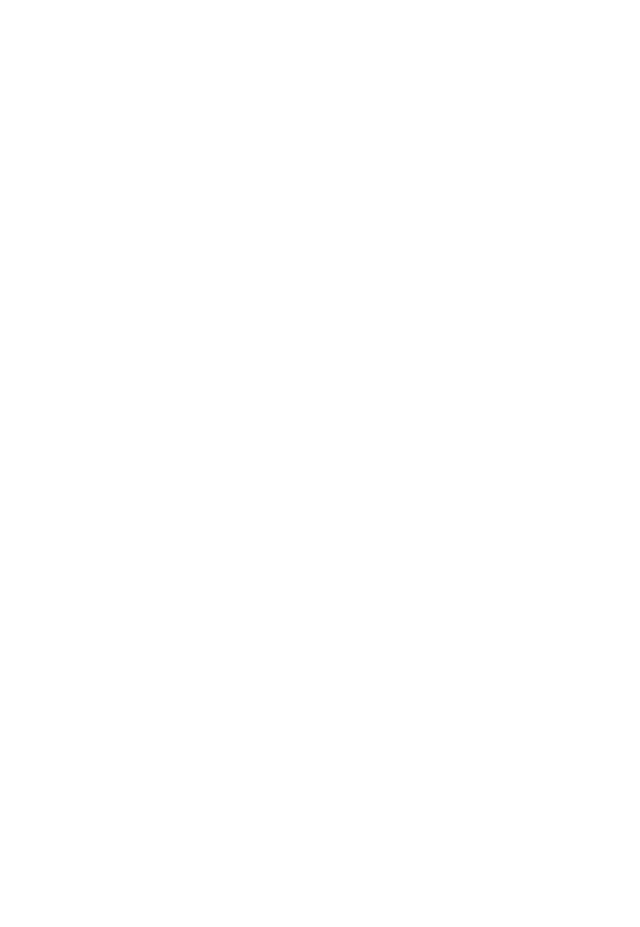
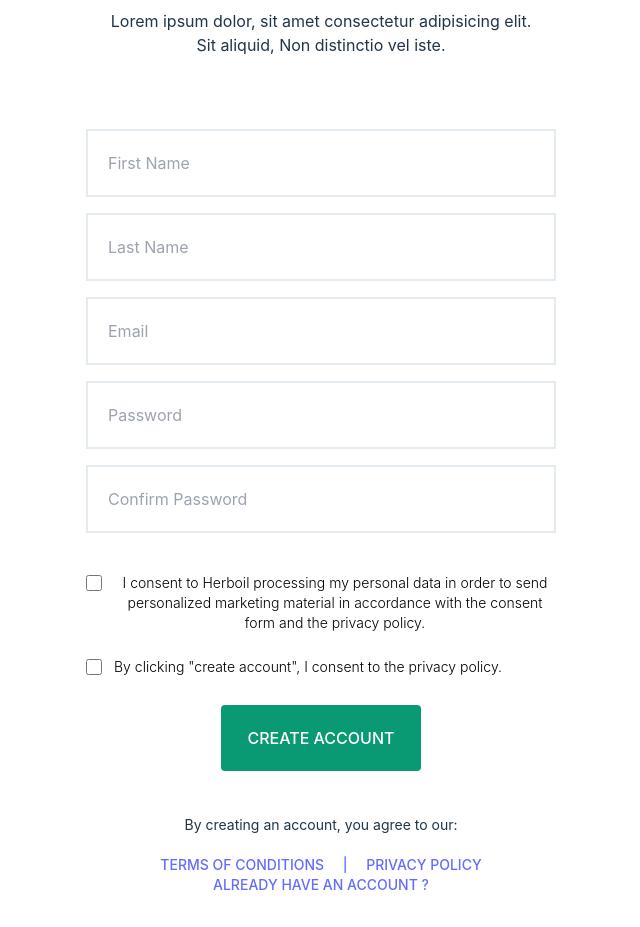
Before and after one commit to HarshShahDev/jpharam, a React (Vite) app in the folder client/: page /register in a window 1280 px wide. Shown: the part 160-1087 px from the top of the page, without its empty margins (319-959 px from the left). Before the commit the page ends 800 px from the top, so only its background shows below. Built offline with nearby package versions, Linux system fonts and the light colour scheme.

Commit message:
feat: :sparkles: Adding Register page

```diff
--- a/client/package.json
+++ b/client/package.json
@@ -12,11 +12,13 @@
   "dependencies": {
     "@apollo/client": "^3.7.15",
     "graphql": "^16.6.0",
+    "lodash": "^4.17.21",
     "react": "^18.2.0",
     "react-dom": "^18.2.0",
     "react-router-dom": "^6.12.0"
   },
   "devDependencies": {
+    "@types/lodash": "^4.14.195",
     "@types/node": "^20.2.5",
     "@types/react": "^18.0.37",
     "@types/react-dom": "^18.0.11",
--- a/client/src/components/AppContainer/index.tsx
+++ b/client/src/components/AppContainer/index.tsx
@@ -1,12 +1,14 @@
 import { Route, Routes } from "react-router-dom";
 import Login from "../../pages/Login";
 import Home from "../../pages/Home";
+import Register from "../../pages/Register";
 
 export default function AppContainer() {
   return (
     <Routes>
       <Route>
         <Route path="/login" element={<Login />} />
+        <Route path="/register" element={<Register />} />
         <Route path="/" element={<Home />} />
       </Route>
     </Routes>
--- /dev/null
+++ b/client/src/pages/Register.tsx
@@ -0,0 +1,56 @@
+import { startCase } from "lodash"
+/**
+ * Renders a registration form with input fields for first name, last name, email, password, and confirm password.
+ *
+ * @return {JSX.Element} The JSX element representing the register form
+ */
+export default function Register() {
+  const fields = [{ name: "firstName", type: "text" }, { name: "lastName", type: "text" }, { name: "email", type: "text" }, { name: "password", type: "password" }, { name: "confirmPassword", type: "password" }]
+
+  return (
+    <>
+      <section>
+        <h1 className="section-title">Register <br />Your Account</h1><br />
+        <p>Lorem ipsum dolor, sit amet consectetur adipisicing elit. <br />
+          Sit aliquid,  Non distinctio vel iste.</p><br /><br /><br />
+      </section>
+      <div className="w-[470px]">
+        <form action="#" className="ltn__form-box contact-form-box">
+          {fields.map((field, index) =>
+            <input key={index} className="block border-2  border-[#E4ECF2] focus:border-[#0A9A73] focus-visible:outline-0 bg-white w-full p-5 mb-4" type={field.type} name={field.name} placeholder={startCase(field.name)} />
+          )}
+          <br />
+          <div className="flex items-start">
+            <div className="flex items-center h-5">
+              <input id="terms" aria-describedby="terms" type="checkbox" className="w-4 h-4 text-blue-600 bg-white border-gray-300 rounded focus:ring-blue-500 dark:focus:ring-blue-600 dark:ring-offset-gray-800 focus:ring-2 dark:bg-gray-700 dark:border-gray-600" />
+            </div>
+            <div className="ml-3 text-sm">
+              <label className="font-light text-black">I consent to Herboil processing my personal data in order to send personalized marketing material in accordance with the consent form and the privacy policy.</label>
+            </div>
+          </div>
+          <br />
+          <div className="flex items-start">
+            <div className="flex items-center h-5">
+              <input id="terms" aria-describedby="terms" type="checkbox" className="w-4 h-4 border border-gray-300 rounded bg-gray-50 focus:ring-3 focus:ring-primary-300 dark:bg-gray-700 dark:border-gray-600 dark:focus:ring-primary-600 dark:ring-offset-gray-800" />
+            </div>
+            <div className="ml-3 text-sm">
+              <label className="font-light text-black">By clicking "create account", I consent to the privacy policy.</label>
+            </div>
+          </div>
+          <br />
+          <div className="btn-wrapper">
+            <button className="w-[200px] py-5 text-center rounded align-left bg-[#0A9A73] text-white hover:bg-green-dark focus:outline-none my-1" type="submit">CREATE ACCOUNT</button>
+          </div>
+        </form>
+        <br />
+        <div className="text-center text-sm text-grey-dark mt-4">
+          <p>By creating an account, you agree to our:</p><br />
+          <p><a href="#">TERMS OF CONDITIONS  &nbsp; &nbsp; | &nbsp; &nbsp;  PRIVACY POLICY</a></p>
+          <div className="go-to-btn mt-50">
+            <a href="login.html">ALREADY HAVE AN ACCOUNT ?</a>
+          </div>
+        </div>
+      </div>
+    </>
+  )
+}
--- a/client/src/style/index.css
+++ b/client/src/style/index.css
@@ -8,8 +8,8 @@
   font-weight: 400;
 
   color-scheme: light dark;
-  color: rgba(255, 255, 255, 0.87);
-  background-color: #242424;
+  color: black;
+  background-color: #ffffff;
 
   font-synthesis: none;
   text-rendering: optimizeLegibility;
--- /dev/null
+++ b/package.json
@@ -0,0 +1,5 @@
+{
+  "dependencies": {
+    "lodash": "^4.17.21"
+  }
+}
```
Also changed, not shown: 2 other files (tests, documents, lock files or other folders).
